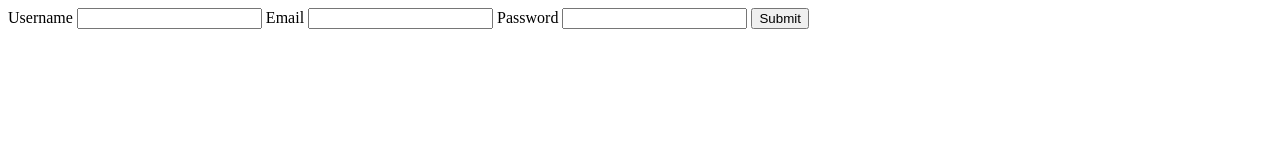
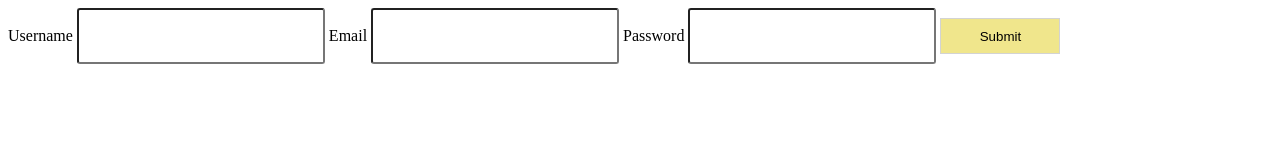
Before and after one commit to werapolJa/css-selectors-and-properties, a website: page ex-1/index.html in a window 1280 px wide. Drawn offline with Linux system fonts and the light colour scheme.

```diff
--- a/ex-1/style.css
+++ b/ex-1/style.css
@@ -1 +1,15 @@
 /* start coding here */
+/* start coding here */
+input {
+  height: 50px;
+  width: 240px;
+  border-radius: 3px;
+}
+
+button {
+  width: 120px;
+  height: 36px;
+  border: 1px solid lightgrey;
+  /* border-color: lightgrey; */
+  background-color: khaki;
+}
```
Also changed, not shown: tests/exercise-1-css-hh-selectors-and-properties.spec.js (+5 -2 lines).
